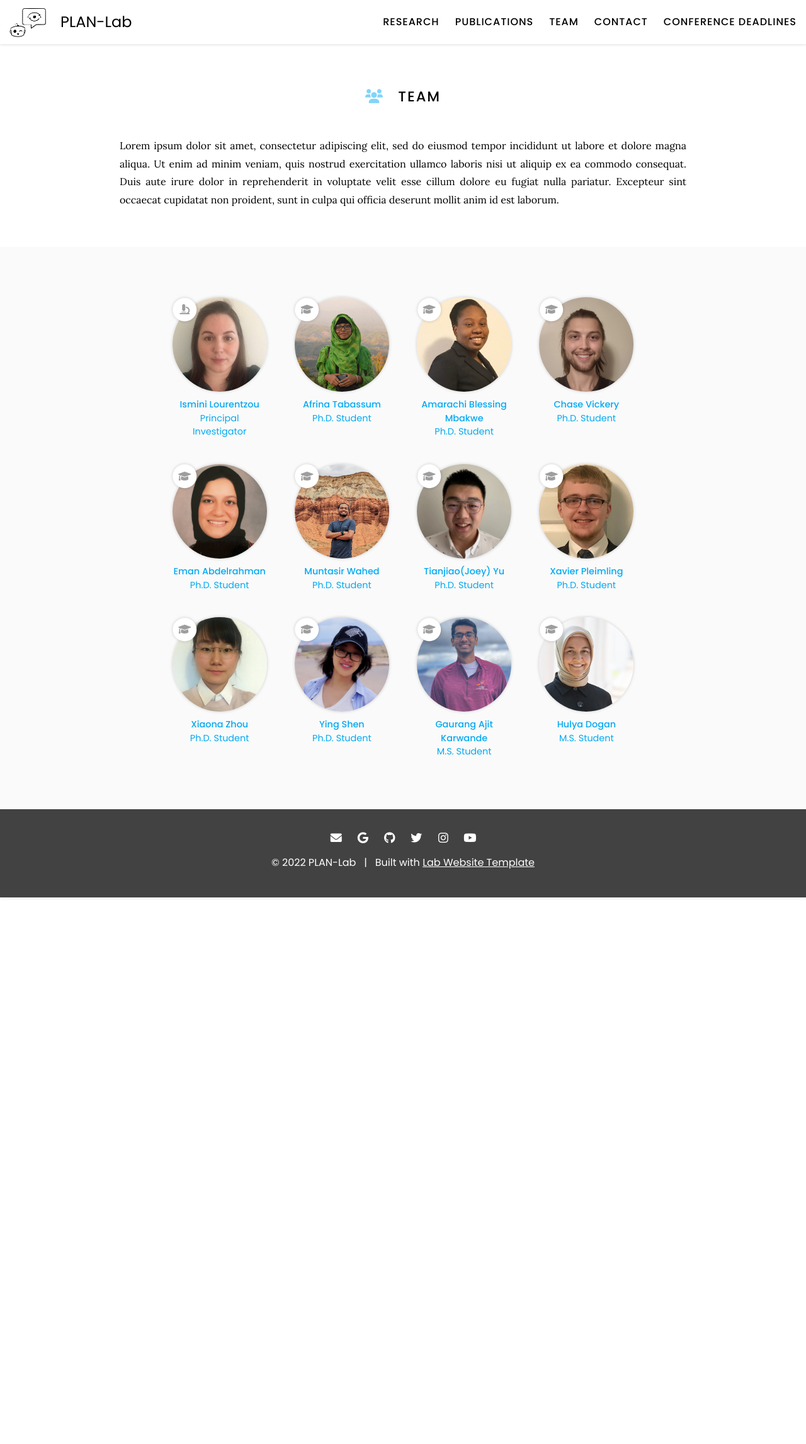
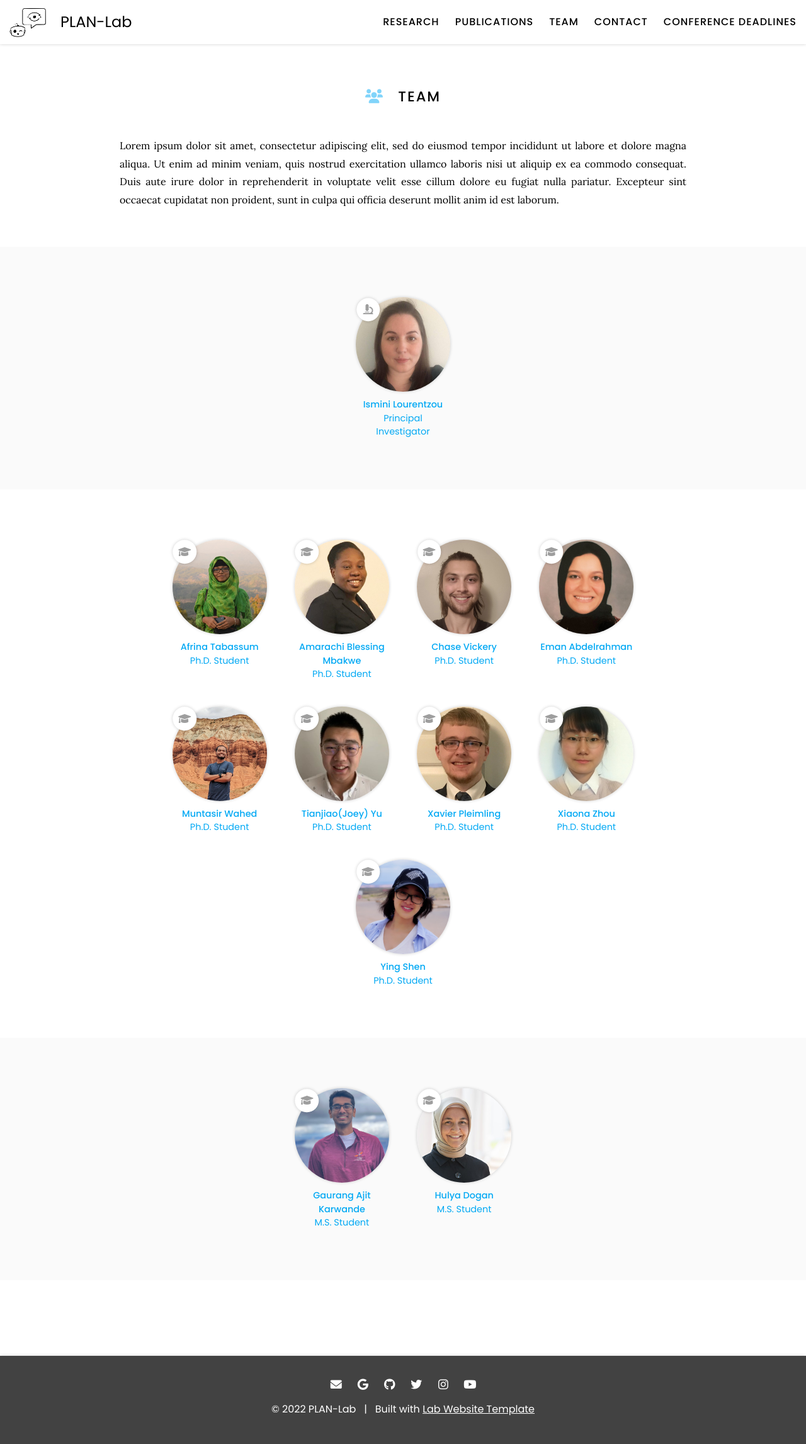
Before and after one commit to XiaonaZhou/plan-lab.github.io, a Jekyll site: the page built from team/index.md, in a window 1280 px wide. Shown: the whole page at 63% size. Built offline with Jekyll 4.4.1, drawn with Linux system fonts in a browser that asks for light colours; before the commit the page ends 1425 px from its top, so only the background shows below that.

Commit message:
Update index.md

```diff
--- a/team/index.md
+++ b/team/index.md
@@ -13,25 +13,27 @@ Duis aute irure dolor in reprehenderit in voluptate velit esse cillum dolore eu
 Excepteur sint occaecat cupidatat non proident, sunt in culpa qui officia deserunt mollit anim id est laborum.
 
 {% include section.html %}
-
 {%
   include list.html
   data="members"
   component="portrait"
   filters="role: pi"
 %}
+{% include section.html %}
 {%
   include list.html
   data="members"
   component="portrait"
   filters="description: Ph.D. Student"
 %}
+{% include section.html %}
 {%
   include list.html
   data="members"
   component="portrait"
   filters="description: M.S. Student"
 %}
+{% include section.html %}
 {%
   include list.html
   data="members"
```
